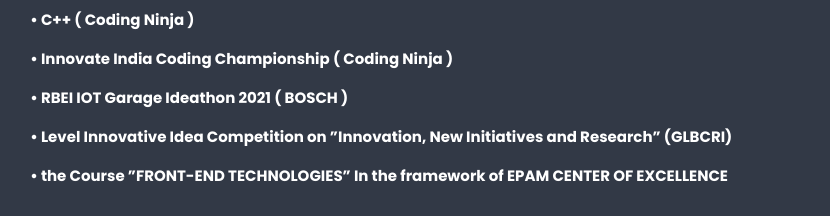
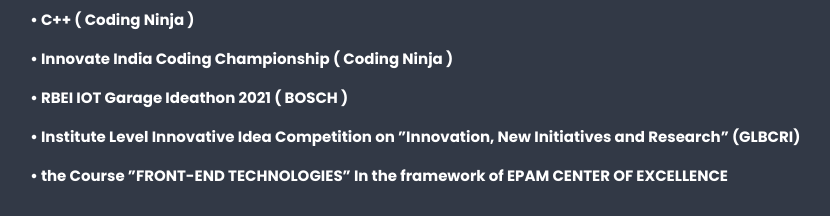
Before and after one commit to Sudhir1618/AboutSudhir, a plain HTML site: page index.html in a window 1280 px wide. Shown: the part 2600-2816 px from the top of the page, without its empty margins (85-915 px from the left). Drawn offline with nearby package versions, Linux system fonts and the light colour scheme.

Commit message:
Update index.html

```diff
--- a/index.html
+++ b/index.html
@@ -97,7 +97,7 @@
             <br>
             <h1><a href="https://drive.google.com/file/d/1VzVz9dz8rlG_wbgPCj3nHUVqrq5ao3Wq/view?usp=sharing" style="color: white;">• RBEI IOT Garage Ideathon 2021 ( BOSCH ) </h1></a>
             <br>
-            <h1><a href="https://drive.google.com/file/d/1ydBCtTe1gxy6RFavPM57zLeEfH-TZOak/view?usp=sharing" style="color: white;">• Level Innovative Idea Competition on
+            <h1><a href="https://drive.google.com/file/d/1ydBCtTe1gxy6RFavPM57zLeEfH-TZOak/view?usp=sharing" style="color: white;">• Institute Level Innovative Idea Competition on
                 ”Innovation, New Initiatives and Research” (GLBCRI)</h1></a>
             <br>
             <h1><a href="https://drive.google.com/file/d/1cXlWpJ8_AGXZzfqKfvQ-YXZswwUqT5-L/view?usp=sharing" style="color: white;">• the Course ”FRONT-END TECHNOLOGIES” In
```
